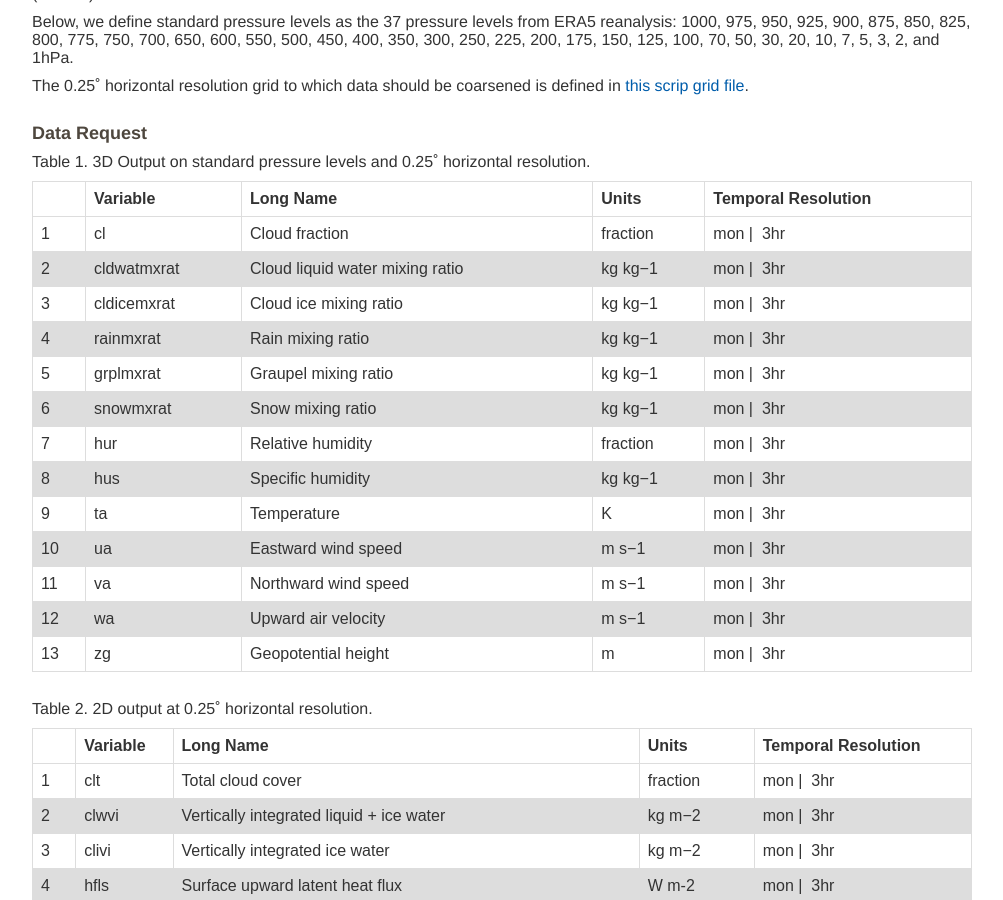
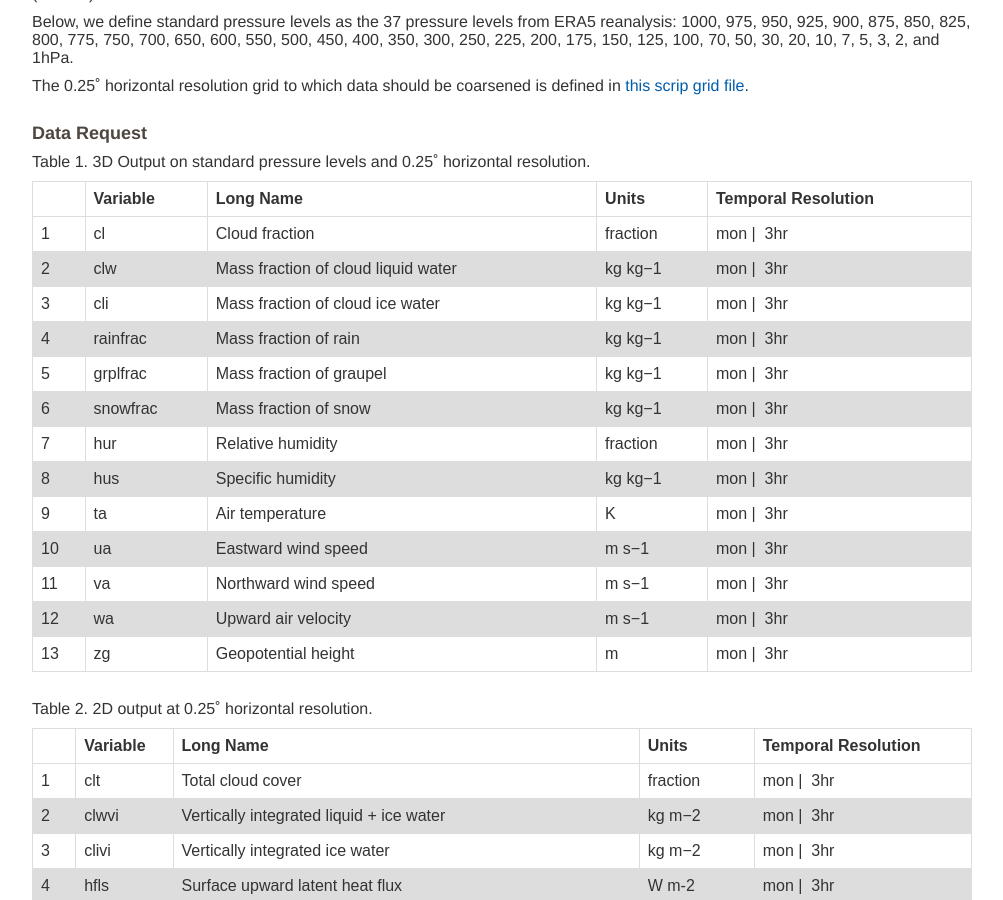
Before and after one commit to mzelinka/Internal_DYAMOND3_prototype, a Jekyll site: the page built from DYAMOND3/index.md, in a window 1280 px wide and 900 px high, scrolled down 2561 px. Shown: the whole window, without its empty margins (138-1141 px from the left). Built offline with Jekyll 4.4.1, drawn with Linux system fonts in a browser that asks for light colours; comment, search, counter and statistics services are not loaded.

Commit message:
Update index.md
further updates to variable tables

```diff
--- a/DYAMOND3/index.md
+++ b/DYAMOND3/index.md
@@ -66,21 +66,21 @@ The  0.25˚ horizontal resolution grid to which data should be coarsened is defi
 
 Table 1. 3D Output on standard pressure levels and 0.25˚ horizontal resolution.
 
-|    | Variable      | Long Name                       | Units    | Temporal Resolution |
-| -- | ------------- | ------------------------------  | -------- | ------------------- |
-| 1  | cl            | Cloud fraction                  | fraction | mon \|  3hr         |
-| 2  | cldwatmxrat   | Cloud liquid water mixing ratio | kg kg−1  | mon \|  3hr         |
-| 3  | cldicemxrat   | Cloud ice mixing ratio          | kg kg−1  | mon \|  3hr         |
-| 4  | rainmxrat     | Rain mixing ratio               | kg kg−1  | mon \|  3hr         |
-| 5  | grplmxrat     | Graupel mixing ratio            | kg kg−1  | mon \|  3hr         |
-| 6  | snowmxrat     | Snow mixing ratio               | kg kg−1  | mon \|  3hr         |
-| 7  | hur           | Relative humidity               | fraction | mon \|  3hr         |
-| 8  | hus           | Specific humidity               | kg kg−1  | mon \|  3hr         |
-| 9  | ta            | Temperature                     | K        | mon \|  3hr         |
-| 10 | ua            | Eastward wind speed                | m s−1    | mon \|  3hr         |
-| 11 | va            | Northward wind speed           | m s−1    | mon \|  3hr         |
-| 12 | wa            | Upward air velocity             | m s−1    | mon \|  3hr         |
-| 13 | zg            | Geopotential height             | m        | mon \|  3hr         |
+|    | Variable | Long Name                           | Units    | Temporal Resolution |
+| -- | -------- | ----------------------------------  | -------- | ------------------- |
+| 1  | cl       | Cloud fraction                      | fraction | mon \|  3hr         |
+| 2  | clw      | Mass fraction of cloud liquid water | kg kg−1  | mon \|  3hr         |
+| 3  | cli      | Mass fraction of cloud ice water    | kg kg−1  | mon \|  3hr         |
+| 4  | rainfrac | Mass fraction of rain               | kg kg−1  | mon \|  3hr         |
+| 5  | grplfrac | Mass fraction of graupel            | kg kg−1  | mon \|  3hr         |
+| 6  | snowfrac | Mass fraction of snow               | kg kg−1  | mon \|  3hr         |
+| 7  | hur      | Relative humidity                   | fraction | mon \|  3hr         |
+| 8  | hus      | Specific humidity                   | kg kg−1  | mon \|  3hr         |
+| 9  | ta       | Air temperature                     | K        | mon \|  3hr         |
+| 10 | ua       | Eastward wind speed                 | m s−1    | mon \|  3hr         |
+| 11 | va       | Northward wind speed                | m s−1    | mon \|  3hr         |
+| 12 | wa       | Upward air velocity                 | m s−1    | mon \|  3hr         |
+| 13 | zg       | Geopotential height                 | m        | mon \|  3hr         |
 
 <br/>
 
```
